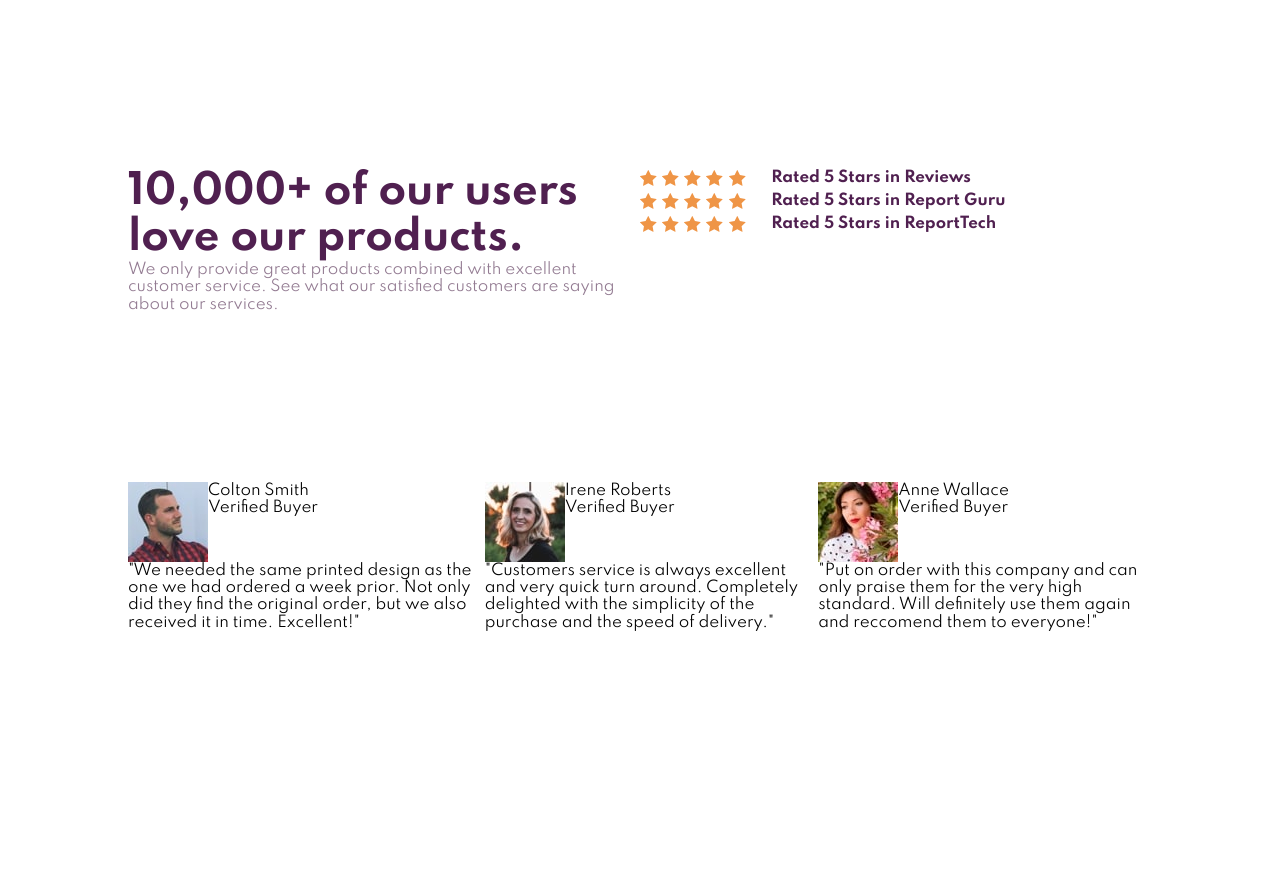
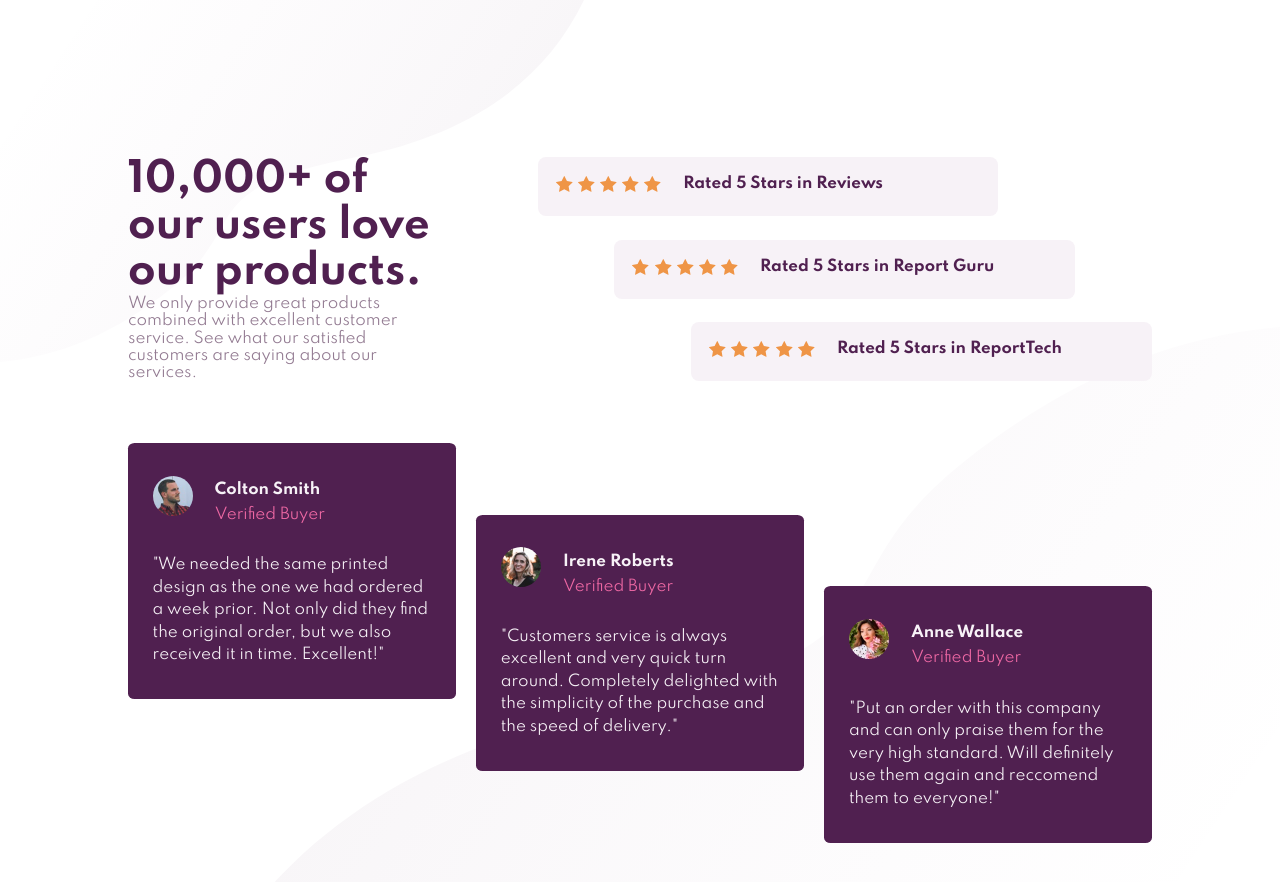
Before and after one commit to Layd-T/fronted-mentor-flexbox-challenge, a plain HTML site: page index.html in a window 1280 px wide. Before the commit the page ends 800 px from the top, so only its background shows below. Drawn offline with Linux system fonts and the light colour scheme.

Commit message:
added to html and css; completed desktop view 1st draft

```diff
--- a/index.html
+++ b/index.html
@@ -16,37 +16,39 @@
             <div class="wrapper">
                 <div class="topDiv">
                     <div class="users divOne">
+                        <div class="usersDiv">
                             <h1>10,000+ of our users love our products.</h1>
                             <p>We only provide great products combined with excellent customer service. See what our satisfied customers are saying about our services.</p>
                         </div>
+                    </div>
                     <div class="ratings divOne">
-                        <div class="indvRatings">
-                            <div class="star">
-                                <img src="./images/icon-star.svg" alt="five stars">
-                                <img src="./images/icon-star.svg" alt="five stars">
-                                <img src="./images/icon-star.svg" alt="five stars">
-                                <img src="./images/icon-star.svg" alt="five stars">
-                                <img src="./images/icon-star.svg" alt="five stars">
+                        <div class="indvRatings ratingsOne">
+                            <div class="star" aria-label="five stars" title="five stars">
+                                <img src="./images/icon-star.svg" alt="star">
+                                <img src="./images/icon-star.svg" alt="star">
+                                <img src="./images/icon-star.svg" alt="star">
+                                <img src="./images/icon-star.svg" alt="star">
+                                <img src="./images/icon-star.svg" alt="star">
                             </div>
                             <p>Rated 5 Stars in Reviews</p>
                         </div>
-                        <div class="indvRatings">
-                            <div class="star">
-                                <img src="./images/icon-star.svg" alt="five stars">
-                                <img src="./images/icon-star.svg" alt="five stars">
-                                <img src="./images/icon-star.svg" alt="five stars">
-                                <img src="./images/icon-star.svg" alt="five stars">
-                                <img src="./images/icon-star.svg" alt="five stars">
+                        <div class="indvRatings ratingsTwo">
+                            <div class="star" aria-label="five stars" title="five stars">
+                                <img src="./images/icon-star.svg" alt="star">
+                                <img src="./images/icon-star.svg" alt="star">
+                                <img src="./images/icon-star.svg" alt="star">
+                                <img src="./images/icon-star.svg" alt="star">
+                                <img src="./images/icon-star.svg" alt="star">
                             </div>
                             <p>Rated 5 Stars in Report Guru</p>
                         </div>
-                        <div class="indvRatings">
-                            <div class="star">
-                                <img src="./images/icon-star.svg" alt="five stars">
-                                <img src="./images/icon-star.svg" alt="five stars">
-                                <img src="./images/icon-star.svg" alt="five stars">
-                                <img src="./images/icon-star.svg" alt="five stars">
-                                <img src="./images/icon-star.svg" alt="five stars">
+                        <div class="indvRatings ratingsThree">
+                            <div class="star" aria-label="five-stars" title="five stars">
+                                <img src="./images/icon-star.svg" alt="star">
+                                <img src="./images/icon-star.svg" alt="star">
+                                <img src="./images/icon-star.svg" alt="star">
+                                <img src="./images/icon-star.svg" alt="star">
+                                <img src="./images/icon-star.svg" alt="star">
                             </div>
                             <p>Rated 5 Stars in ReportTech</p>
                         </div>
@@ -55,35 +57,41 @@
                 <!-- Not sure if I properly included star img. Not sure if they are semantic. Not sure what alt text to include. Not Sure if any of them should have aria-labels. -->
 
                 <div class="bottDiv">
+                    <div class="commentsDiv comDivOne">
                         <div class="commentsBox">
-                        <div class="comments">
+                            <div class="comments commFBasis">
                                 <img src="./images/image-colton.jpg" alt="Colton Smith">
                                 <div class="persName">
                                     <p>Colton Smith</p>
                                     <p>Verified Buyer</p>
                                 </div>
                             </div>
-                        <p>"We needed the same printed design as the one we had ordered a week prior. Not only did they find the original order, but we also received it in time. Excellent!"</p>
+                            <p class="commFBasis">"We needed the same printed design as the one we had ordered a week prior. Not only did they find the original order, but we also received it in time. Excellent!"</p>
                         </div>
+                    </div>
+                    <div class="commentsDiv comDivTwo">
                         <div class="commentsBox">
-                        <div class="comments">
+                            <div class="comments commFBasis" >
                                 <img src="./images/image-irene.jpg" alt="Irene Roberts">
                                 <div class="persName">
                                     <p>Irene Roberts</p>
                                     <p>Verified Buyer</p>
                                 </div>
                             </div>
-                        <p>"Customers service is always excellent and very quick turn around. Completely delighted with the simplicity of the purchase and the speed of delivery."</p>
+                            <p class="commFBasis">"Customers service is always excellent and very quick turn around. Completely delighted with the simplicity of the purchase and the speed of delivery."</p>
                         </div>
+                    </div>
+                    <div class="commentsDiv comDivThree">
                         <div class="commentsBox">
-                        <div class="comments">
+                            <div class="comments commFBasis">
                                 <img src="./images/image-anne.jpg" alt="">
                                 <div class="persName">
                                     <p>Anne Wallace</p>
                                     <p>Verified Buyer</p>
                                 </div>
                             </div>
-                        <p>"Put on order with this company and can only praise them for the very high standard. Will definitely use them again and reccomend them to everyone!"</p>
+                            <p class="commFBasis">"Put an order with this company and can only praise them for the very high standard. Will definitely use them again and reccomend them to everyone!"</p>
+                        </div>
                     </div>
                 </div>
             </div>
--- a/style.css
+++ b/style.css
@@ -26,18 +26,25 @@ html{
         padding: 0;
     }
 
+body{
+    background-image: url(./images/bg-pattern-top-desktop.svg), url(./images/bg-pattern-bottom-desktop.svg);
+    background-position: left top, right bottom;
+    background-repeat: no-repeat;
+}
+
 /* Main */
 
-/* Top Div */
 main{
     font-family: 'Spartan', sans-serif;
     /* display: flex; */
 }
 
 section{
-    display: flex;
+    margin: 100px 0;
     height: 100vh;
     width: 100%;
+    /* margin: 10% 0; */
+    display: flex;
     /* align-items: center; */
     justify-content: center;
 }
@@ -45,10 +52,12 @@ section{
 .wrapper{
     margin: 0 auto;
     max-width: 1200px;
+    max-width: 1400px;
+    max-width: 1500px;
     width: 80%;
     display: flex;
     flex-direction: column;
-    justify-content: space-evenly;
+    justify-content: center;
 }
 
 p{
@@ -58,12 +67,14 @@ p{
 
 /* Top Div */
 .topDiv{
+    /* height: 50vh; */
+    margin-bottom: 3%;
     display: flex;
     /* flex-basis: 600px; */
 }
 
 .divOne{
-    flex-basis: 50%;
+    flex-basis: 40%;
 }
 
 h1{
@@ -71,14 +82,46 @@ h1{
 }
 .users p{
     color: hsl(303, 10%, 53%)
+
+}
+
+.usersDiv{
+    width: 75%;
+}
+
+.ratings{
+    height: 100%;
+    display: flex;
+    flex-direction: column;
+    flex-grow: 2;
+    justify-content: space-between;
+
 }
 
 .indvRatings{
+    /* width: auto; */
+    background-color: hsl(300, 24%, 96%);
+    border-radius: 8px;
+    /* height: 50px; */
+    width: 75%;
+    padding: 18px 0 18px 18px;
     display: flex;
 }
 .indvRatings p{
     color:  hsl(300, 43%, 22%);
     font-weight: 700;
+}
+
+.ratingsOne{
+    align-self: flex-start;
+}
+.ratingsTwo{
+    /* width: 100%; */
+    align-self: center;
+}
+
+.ratingsThree{
+    align-self: flex-end
 }
 
 .star{
@@ -87,8 +130,65 @@ h1{
 
 /* Bottom Div */
 .bottDiv{
+    height: 50vh;
+    margin-top: 3%;
     display: flex;
+    justify-content: space-between;
+}
+.commentsDiv{
+    background-color: hsl(300, 43%, 22%);
+    border-radius: 2%;
+    /* height: 200px; */
+    /* padding: 3% 0; */
+    width: 100%;
+    display: flex;
+    flex-basis: 32%;
+    align-items: center;
+    justify-content: center;
+}
+
+.comDivOne{
+    align-self: flex-start;
+}
+.comDivTwo{
+    align-self: center;
+}
+.comDivThree{
+    align-self: flex-end;
+}
+.commentsBox{
+    /* height: 100%; */
+    padding: 10% 0;
+    width: 85%;
+    /* display: flex; */
+    /* flex-direction: column; */
+    /* justify-content: space-between; */
+    /* flex-basis: 40%; */
 }
 .comments{
     display: flex;
+    /* flex-basis: 40%; */
+    padding-bottom: 5%;
 }
+.commentsBox img{
+    /* width: 15%; */
+    /* width: 30px; */
+    border-radius: 50%;
+    height: 40px;
+    margin-right: 8%;
+}
+.commentsBox p{
+    color: hsl(300, 24%, 96%);
+    padding-top: 5%;
+}
+
+.commentsBox p:last-child{
+    line-height: 1.5;
+}
+
+.persName p:first-child {
+    font-weight: 700;
+}
+.persName p:last-child {
+    color: hsl(333, 80%, 67%);
+}
```
Lines whose indentation alone changed are shown as unchanged.
